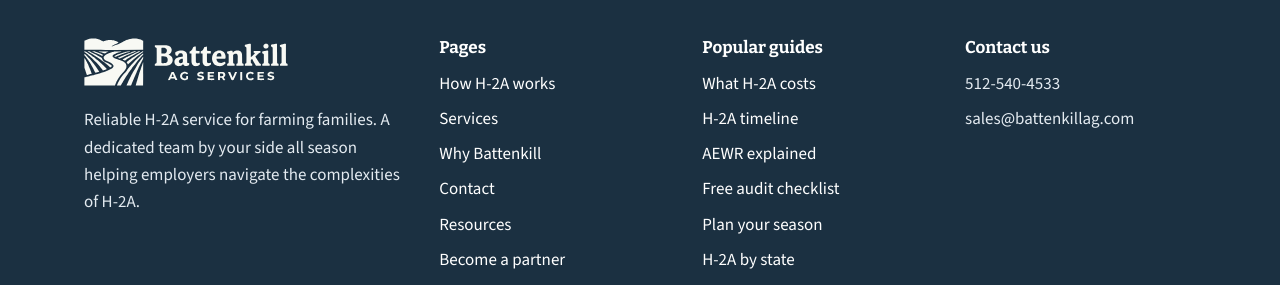
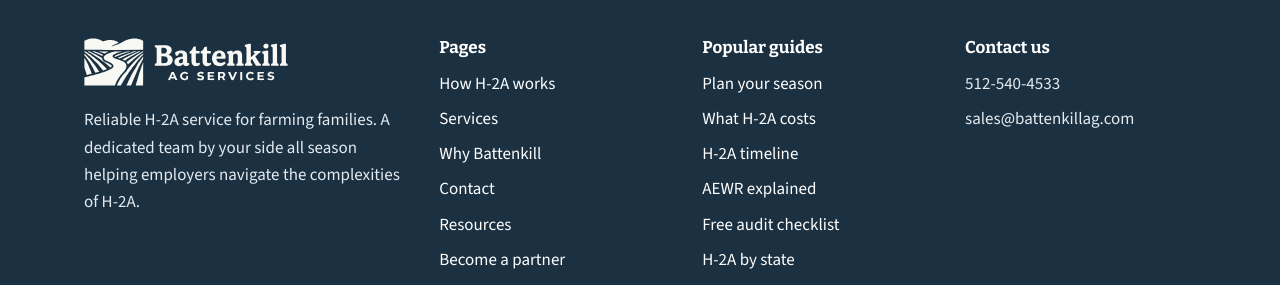
Before and after one commit to mfarh2a/battenkillag-use-me, a Next.js app: page / in a window 1280 px wide. Shown: the part 5450-5735 px from the top of the page. Built offline with nearby package versions, Linux system fonts and the light colour scheme; no server answers.

Commit message:
Footer: Plan your season first in Popular guides
Co-Authored-By: Claude Opus 5.5 <noreply@anthropic.com>
Claude-Session: https://claude.ai/code/session_015cpjf5ajPeXVSvyknWthQ2

```diff
--- a/components/Footer.tsx
+++ b/components/Footer.tsx
@@ -24,11 +24,11 @@ export default function Footer() {
           <div>
             <h3>Popular guides</h3>
             <ul className="footer-links">
+              <li><Link href="/plan-your-season">Plan your season</Link></li>
               <li><Link href="/resources/h-2a-cost">What H-2A costs</Link></li>
               <li><Link href="/resources/h-2a-timeline">H-2A timeline</Link></li>
               <li><Link href="/resources/aewr-explained">AEWR explained</Link></li>
               <li><Link href="/resources/h-2a-audit-prep">Free audit checklist</Link></li>
-              <li><Link href="/plan-your-season">Plan your season</Link></li>
               <li><Link href="/h-2a">H-2A by state</Link></li>
             </ul>
           </div>
```
